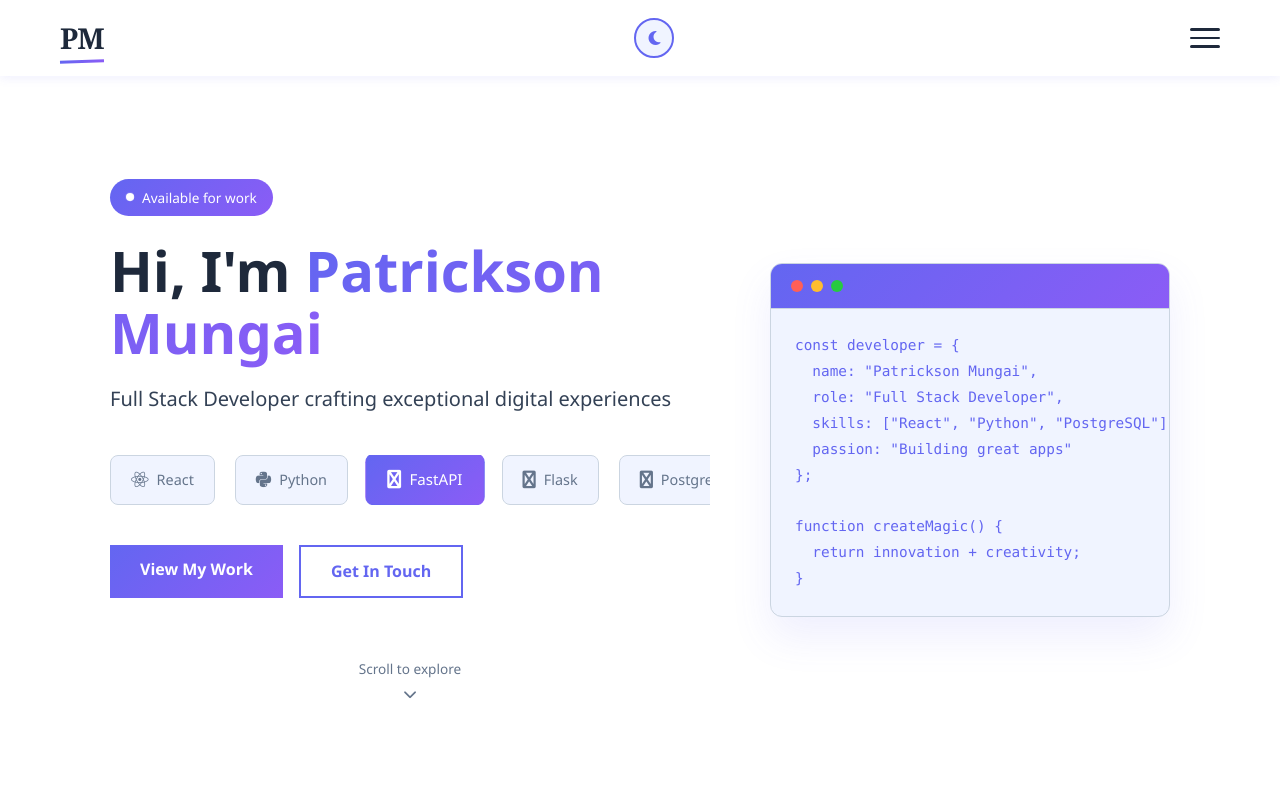
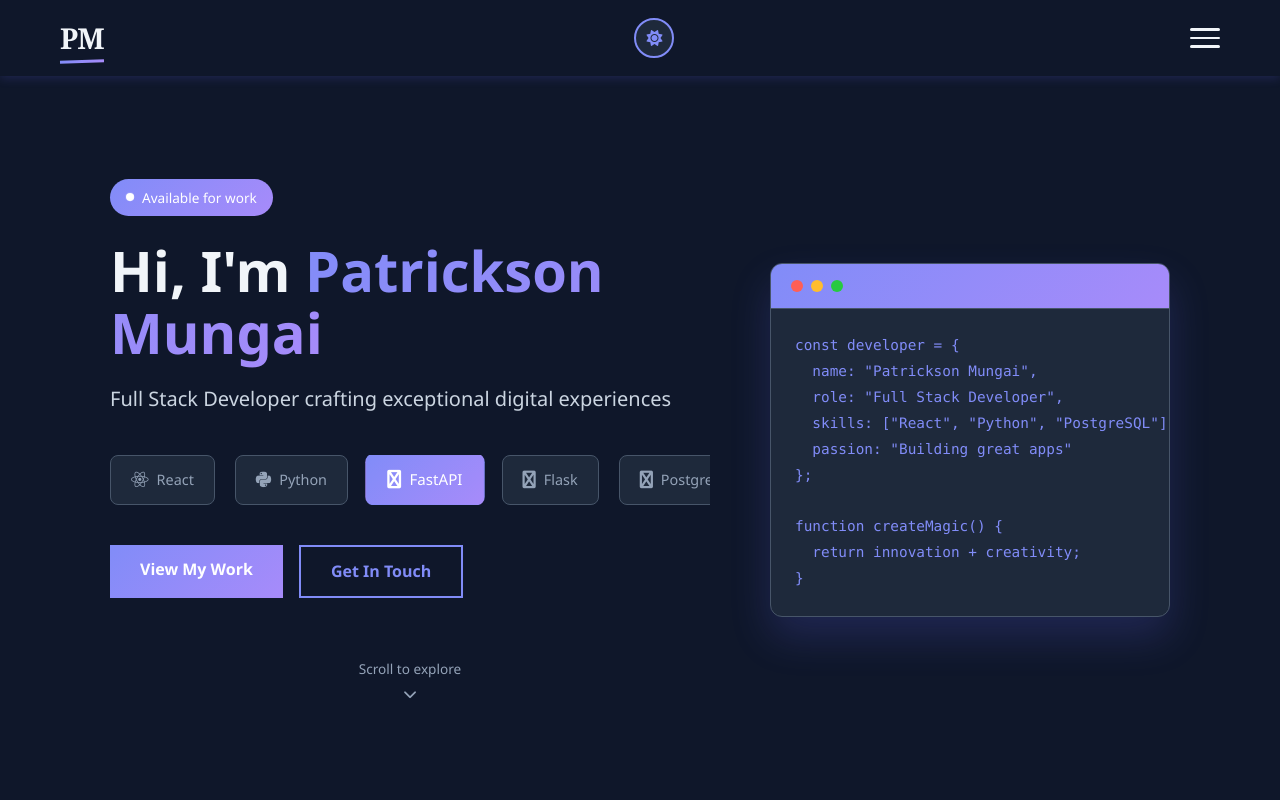
Before and after one commit to Patrickson2/MUNGAIIIIIII, a React (Vite) app: page / in a window 1280 px wide. Shown: the top 800 px of the page. Built offline with nearby package versions, Linux system fonts and the light colour scheme.

Commit message:
Made dark theme default

```diff
--- a/src/App.jsx
+++ b/src/App.jsx
@@ -7,7 +7,7 @@ import Projects from './components/Projects';
 import Services from './components/Services';
 
 function App() {
-  const [theme, setTheme] = useState('light');
+  const [theme, setTheme] = useState('dark');
 
   useEffect(() => {
     // Check for saved theme preference or use system preference
@@ -16,8 +16,8 @@ function App() {
       setTheme(savedTheme);
       document.documentElement.setAttribute('data-theme', savedTheme);
     } else {
-      // Default to light theme
-      document.documentElement.setAttribute('data-theme', 'light');
+      // Default to dark theme
+      document.documentElement.setAttribute('data-theme', 'dark');
     }
   }, []);
 
```
